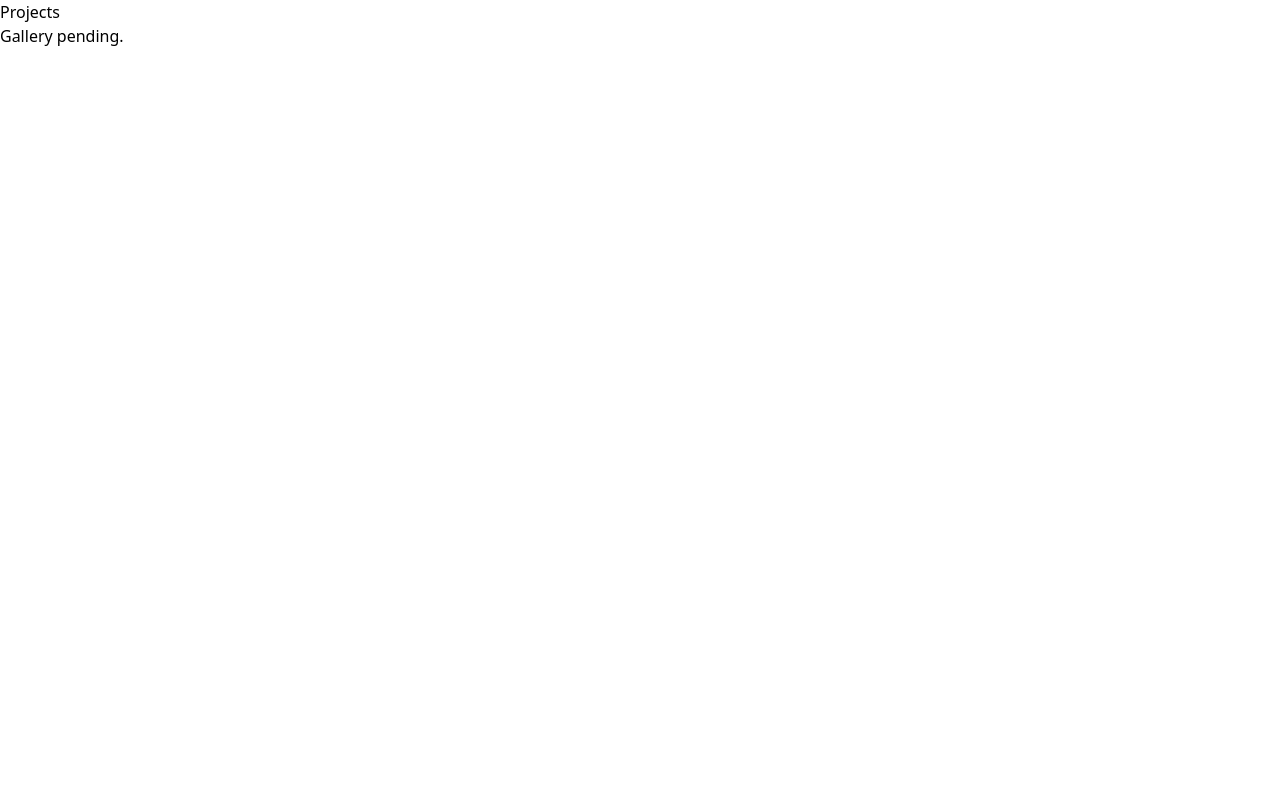
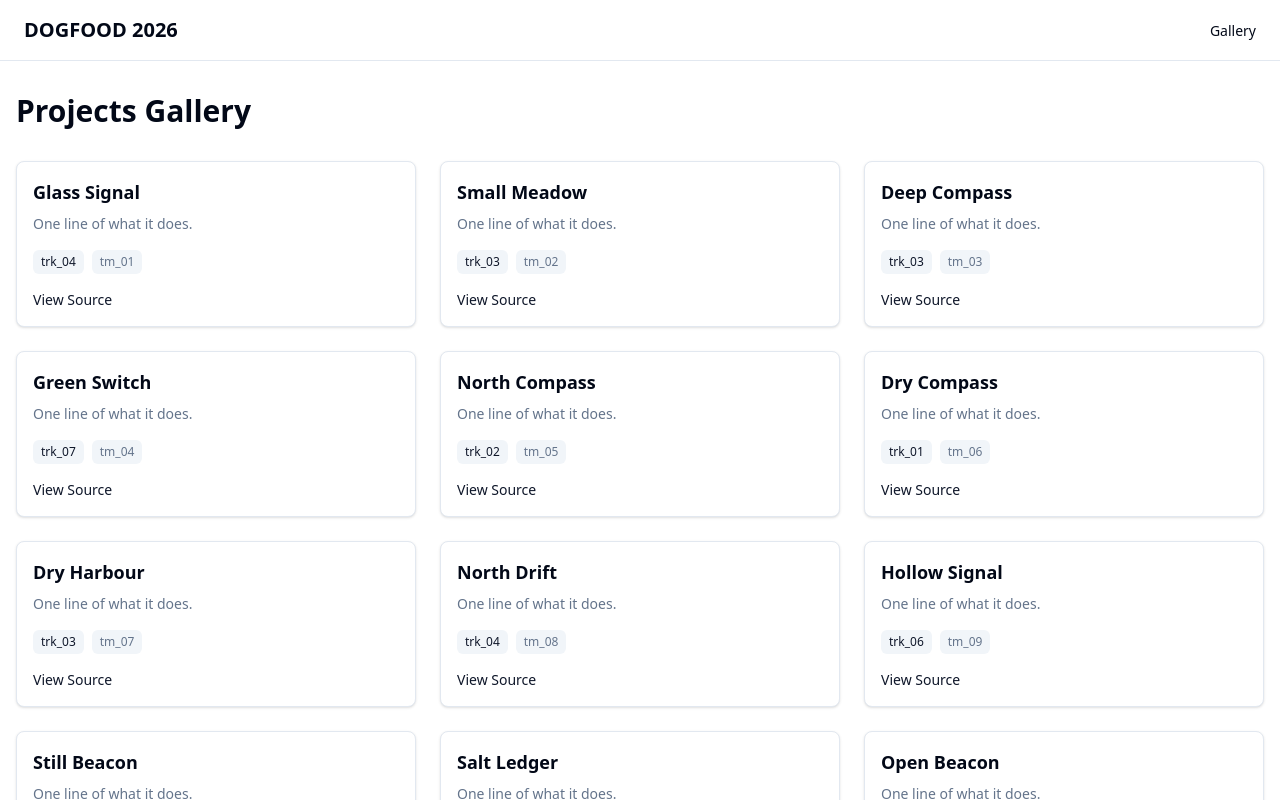
Before and after one commit to helplanes/dogfood-2026, a Next.js app: page /projects in a window 1280 px wide. Shown: the top 800 px of the page. Built offline with nearby package versions, Linux system fonts and the light colour scheme.

Commit message:
feat(frontend): implement tokens, app shell, and gallery card

```diff
--- a/src/app/(public)/projects/page.tsx
+++ b/src/app/(public)/projects/page.tsx
@@ -1,12 +1,36 @@
-// PLACEHOLDER from backend scaffold. Shriyash owns this file: SSR gallery (fixture titles must be in initial HTML).
-// Data comes from the typed public read function in src/server (Krish, pending).
+import fs from "fs";
+import path from "path";
+import { PublicProject } from "@/contracts";
+import { GalleryCard } from "@/components/ui/GalleryCard";
+
 export const dynamic = "force-dynamic";
 
+// Temporary data fetcher mapping fixtures.json to PublicProject contract
+function getFixtureProjects(): PublicProject[] {
+  const filePath = path.join(process.cwd(), "fixtures.json");
+  const data = JSON.parse(fs.readFileSync(filePath, "utf-8"));
+
+  return data.projects.map((p: any) => ({
+    id: p.id,
+    title: p.title,
+    summary: p.summary,
+    repoUrl: p.repo_url || null,
+    track: p.track || null,
+    teamName: p.team || null,
+  }));
+}
+
 export default function ProjectsPage() {
+  const projects = getFixtureProjects();
+
   return (
-    <main>
-      <h1>Projects</h1>
-      <p>Gallery pending.</p>
+    <main className="container mx-auto px-4 py-8">
+      <h1 className="text-3xl font-bold mb-8">Projects Gallery</h1>
+      <div className="grid grid-cols-1 sm:grid-cols-2 lg:grid-cols-3 gap-6">
+        {projects.map((project) => (
+          <GalleryCard key={project.id} project={project} />
+        ))}
+      </div>
     </main>
   );
 }
--- a/src/app/globals.css
+++ b/src/app/globals.css
@@ -1,4 +1,21 @@
 @import "tailwindcss";
 
-/* PLACEHOLDER from backend scaffold. Shriyash owns this file: replace with the design tokens. */
-:root { font-family: system-ui, -apple-system, "Segoe UI", sans-serif; }
+@theme {
+  --color-border: #e2e8f0;
+  --color-card: #ffffff;
+  --color-card-foreground: #020817;
+  --color-primary: #0f172a;
+  --color-primary-foreground: #f8fafc;
+  --color-secondary: #f1f5f9;
+  --color-secondary-foreground: #0f172a;
+  --color-muted: #f1f5f9;
+  --color-muted-foreground: #64748b;
+  --color-background: #ffffff;
+  --color-foreground: #020817;
+}
+
+:root {
+  font-family: system-ui, -apple-system, "Segoe UI", sans-serif;
+  background-color: var(--color-background);
+  color: var(--color-foreground);
+}
--- a/src/app/layout.tsx
+++ b/src/app/layout.tsx
@@ -1,13 +1,25 @@
 import type { ReactNode } from "react";
 import "./globals.css";
 
-// PLACEHOLDER from backend scaffold. Shriyash owns this file: replace with the app shell.
 export const metadata = { title: "DOGFOOD Portal" };
 
 export default function RootLayout({ children }: { children: ReactNode }) {
   return (
     <html lang="en">
-      <body>{children}</body>
+      <body className="min-h-screen bg-background text-foreground flex flex-col">
+        <header className="border-b border-border py-4 px-6 bg-card">
+          <div className="container mx-auto flex items-center justify-between">
+            <div className="text-xl font-bold">DOGFOOD 2026</div>
+            <nav className="space-x-4">
+              <a href="/projects" className="text-sm font-medium hover:underline">Gallery</a>
+              {/* Other nav items will go here */}
+            </nav>
+          </div>
+        </header>
+        <div className="flex-1">
+          {children}
+        </div>
+      </body>
     </html>
   );
 }
--- /dev/null
+++ b/src/components/ui/GalleryCard.tsx
@@ -0,0 +1,34 @@
+import { PublicProject } from "@/contracts";
+
+export function GalleryCard({ project }: { project: PublicProject }) {
+  return (
+    <div className="border border-border rounded-lg p-4 shadow-sm bg-card text-card-foreground flex flex-col h-full">
+      <div className="flex-1">
+        <h3 className="font-semibold text-lg mb-2 text-foreground">{project.title}</h3>
+        <p className="text-muted-foreground text-sm mb-4 line-clamp-2">{project.summary}</p>
+        <div className="flex flex-wrap gap-2 mb-4">
+          {project.track && (
+            <span className="inline-block bg-secondary text-secondary-foreground text-xs px-2 py-1 rounded-md">
+              {project.track}
+            </span>
+          )}
+          {project.teamName && (
+            <span className="inline-block bg-muted text-muted-foreground text-xs px-2 py-1 rounded-md">
+              {project.teamName}
+            </span>
+          )}
+        </div>
+      </div>
+      {project.repoUrl && (
+        <a
+          href={project.repoUrl}
+          target="_blank"
+          rel="noopener noreferrer"
+          className="text-primary hover:underline text-sm font-medium mt-auto"
+        >
+          View Source
+        </a>
+      )}
+    </div>
+  );
+}
```
